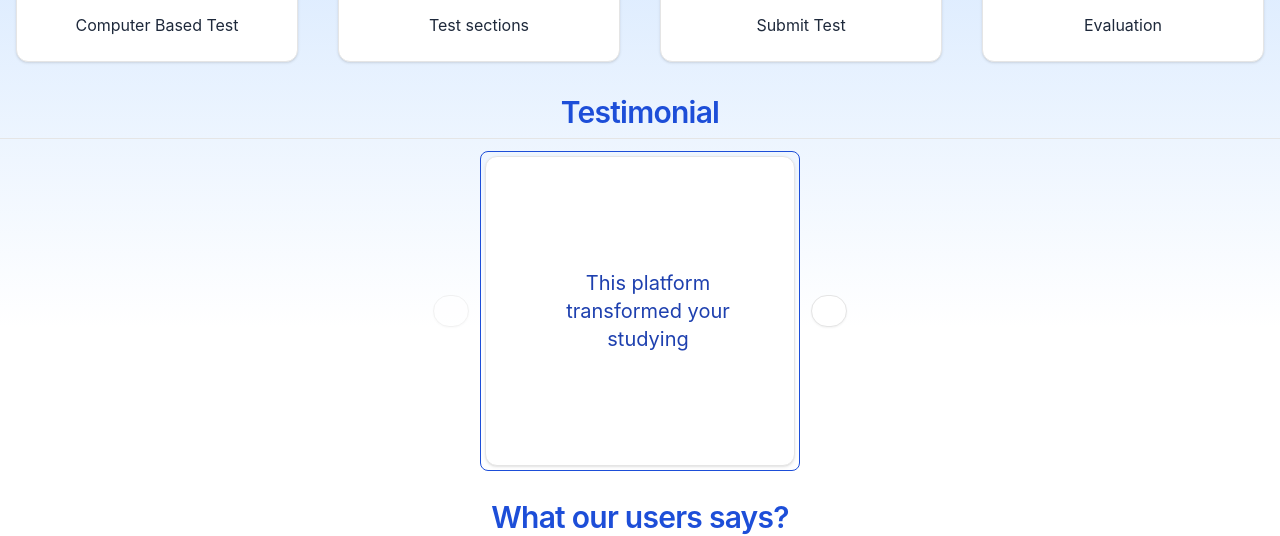
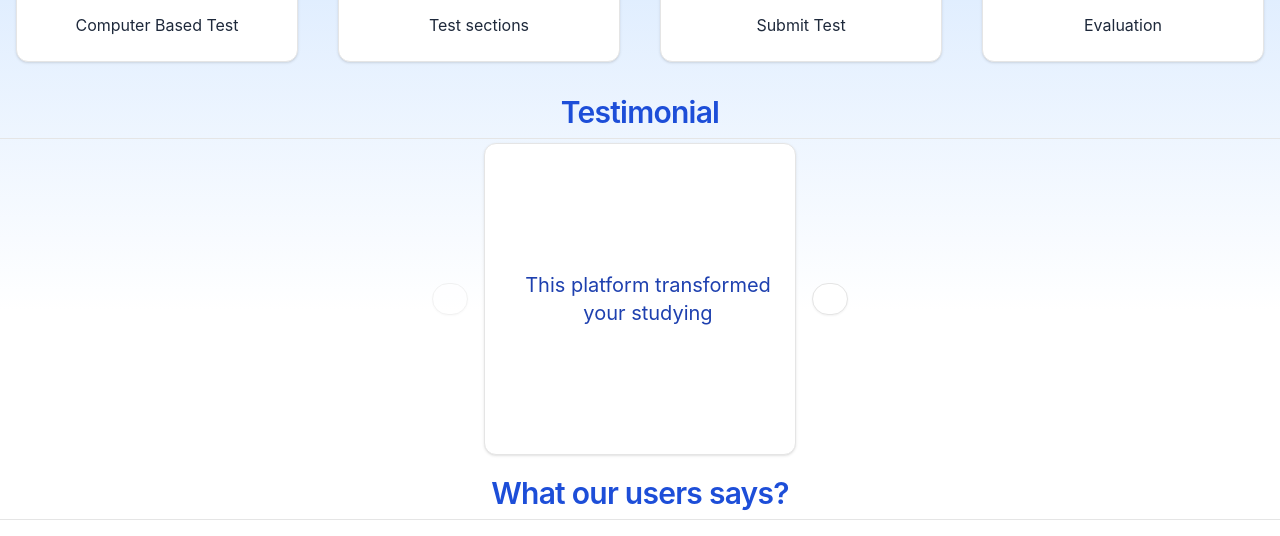
Before and after one commit to devsany/questify, a React (Vite) app: page / in a window 1280 px wide. Shown: the part 840-1376 px from the top of the page. Built offline with nearby package versions, Linux system fonts and the light colour scheme; no server answers.

Commit message:
commited

```diff
--- a/src/App.jsx
+++ b/src/App.jsx
@@ -211,7 +211,7 @@ function App() {
         <div className="flex justify-center text-center text-xl text-blue-800">
           <Carousel
             // plugins={[plugin.current]}
-            className="w-full max-w-xs border border-blue-700 rounded-lg m-3"
+            className="w-full max-w-xs "
             // onMouseEnter={plugin.current.stop}
             // onMouseLeave={plugin.current.reset}
             // className="w-full max-w-xs"
```
